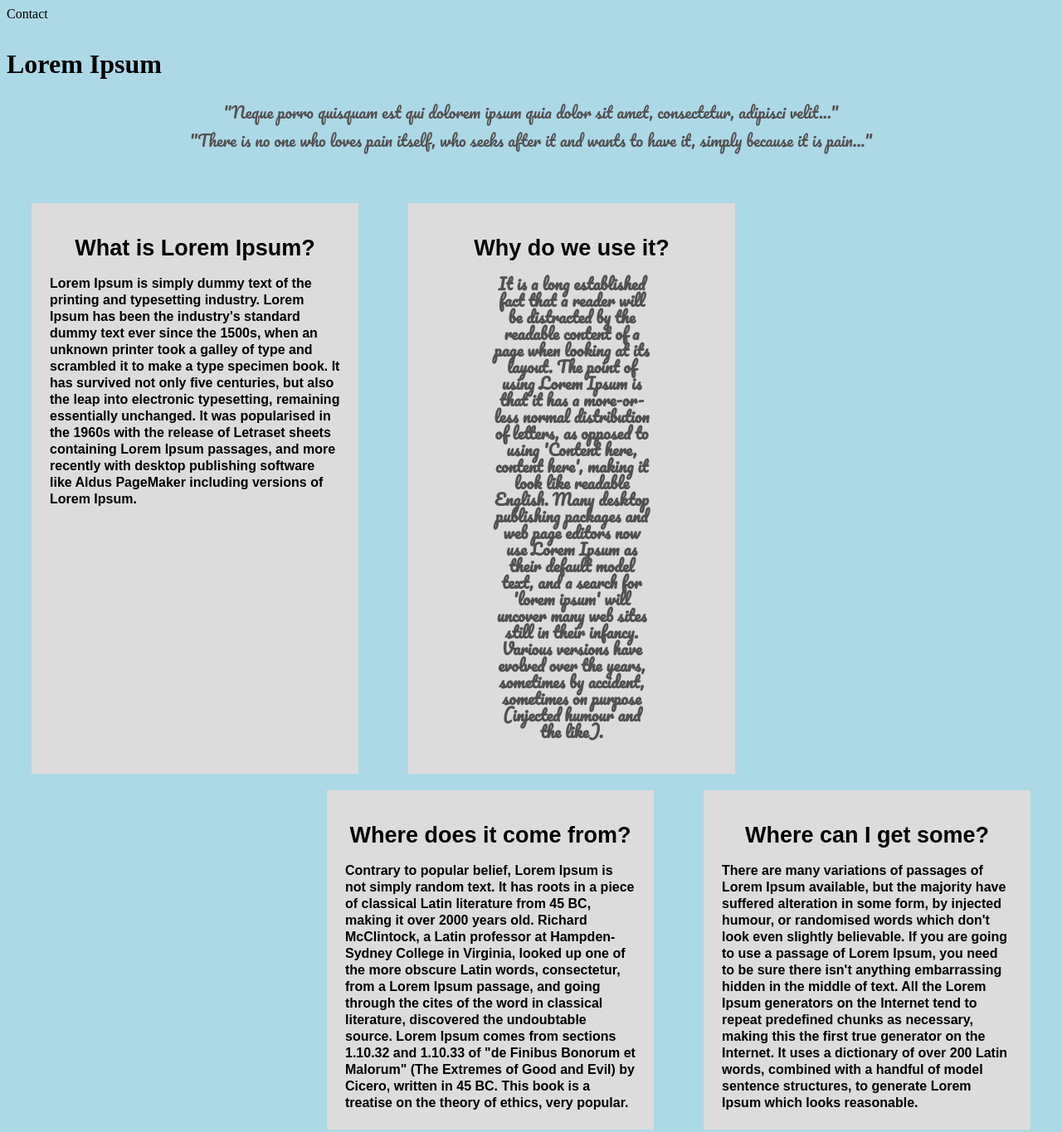
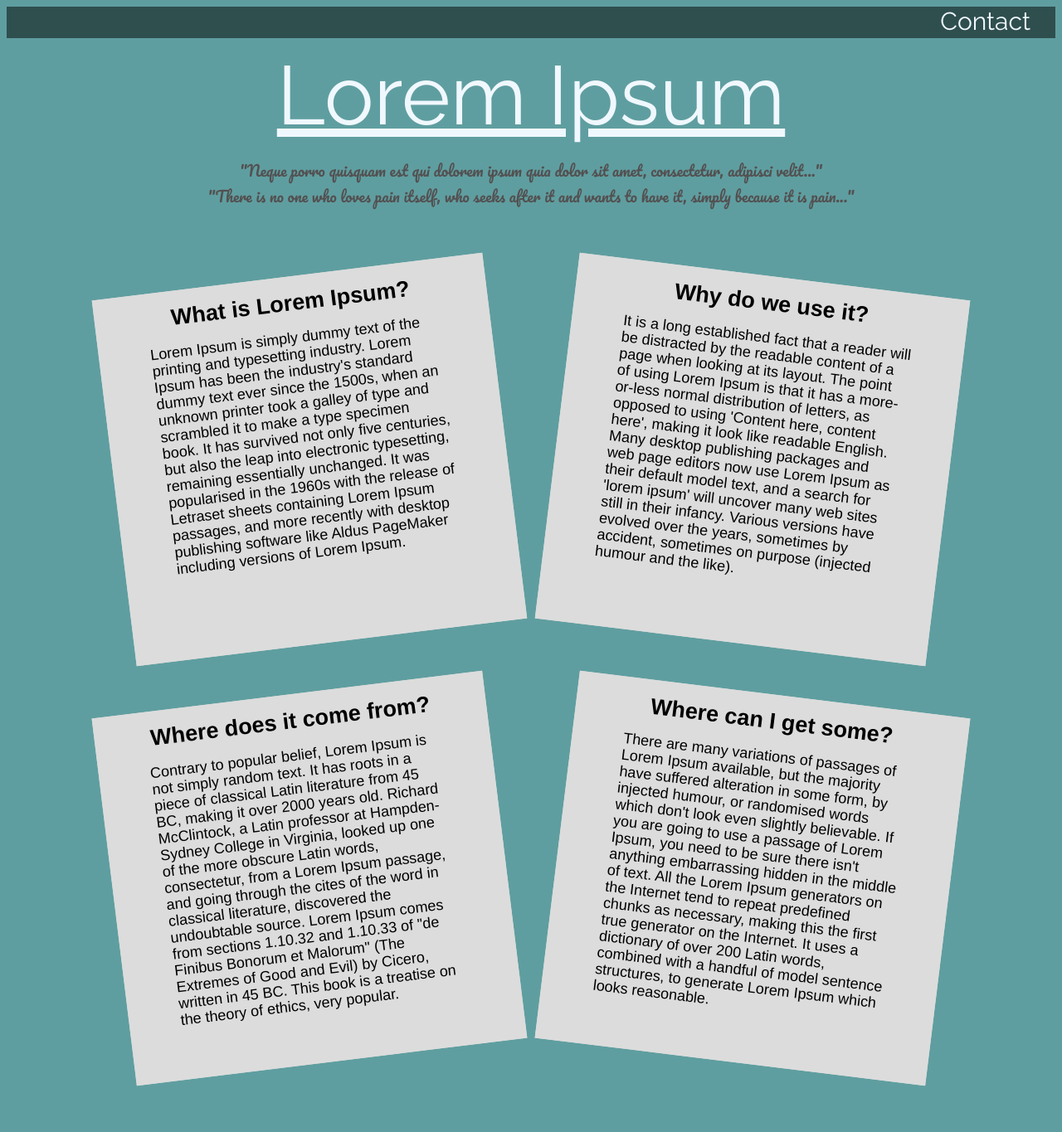
Before and after one commit to anudeepayilalath/Lorem-Ipsum, a plain HTML site: page index.html in a window 1280 px wide. Shown: the top 1365 px of the page at 83% size. Drawn offline with Linux system fonts and the light colour scheme; a web font is replaced by a local one.

Commit message:
final look

```diff
--- a/style.css
+++ b/style.css
@@ -1,43 +1,49 @@
 
-    body{background-color:lightblue;
+    body{background-color:cadetblue;
 
     }
-    nav{width:100%;
-      height:30px;
 
-  margin-bottom:20px;
 
-  }
+   nav{display:flex;
+  justify-content:flex-end;
+  width:100%;
+  height:38px;
+background-color: darkslategrey;
+font-size:30px;
+color:aliceblue;
+
+}
+#contactid:hover{color:chocolate;}
+#contactid{font-family:'Raleway', sans-serif;
+margin-right: 30px;}
 
 
 
-    button{float:right;
-    width:120px;
-  height:50px;
-  margin-right:100px;
-background-color:white;
-border:none;
-font-size: 20px;
-font-weight:bold;
-font-family:'Raleway', sans-serif;
-color:black;
-border-radius:30px;
-
-}
-    header{
+    h1{
+      margin-top: 10px;
       font-family: 'Raleway', sans-serif;
-
-    font-size:70px;
+text-decoration:underline;
+    font-size:100px;
 
     text-align:center;
-    font-weight: 800;
-      color:grey;
+    font-weight: 500;
+      color:aliceblue;
+
+      }
+    .definition{font-family:'Pacifico', cursive;
+      margin-top:-50px;
+      font-size:18px;
+      color:rgb(83, 80, 81);
+      text-align:center;
 
 
-    }
-    h2{font-family:arial;
+      }
+
+
+    h2{font-family: 'Darker Grotesque', sans-serif;
+     margin-top: -40px;
       margin-left:px;
-
+   font-weight:60px;
       font-size:27px;
 
     text-align:center;
@@ -46,105 +52,96 @@ border-radius:30px;
 
 
     #firstarti{width:350px;
-      font-family:arial;
+      font-family: arial;
     background-color:gainsboro;
-      padding:20px;
-
-
+      padding:60px;
       line-height:20px;
-      font-size:16px;
-      font-weight:bold;
-      margin-left:30px;
+      font-size:18px;
       margin-right:30px;
-      margin-top: 40px;
 
     border:gainsboro solid 2px;
+    transform:rotate(-7deg);
 
 
   }
   #secondarti{width:350px;
-    font-family:arial;
+    font-family: arial;
   background-color:gainsboro;
-    padding:20px;
+    padding:60px;
+   margin-left:30px;
+
+    line-height:20px;
+    font-size:18px;
 
 
-    line-height:20px;
-    font-size:16px;
-    font-weight:bold;
-    margin-left:30px;
-    margin-right:30px;
-    margin-top: 40px;
 
   border:gainsboro solid 2px;
+  transform:rotate(7deg);
 
 
 }
-    p{font-family:'Pacifico', cursive;
-      font-size:19px;
-      color:rgb(83, 80, 81);
-      text-align:center;
 
-       margin-left:80px;
-      margin-right:80px;}
-    #firstdiv{
+    #firstdiv{margin-top:80px;
+
+
+
       width:100%;
 display:flex;
-justify-content:flex-start;}
+justify-content:center;}
 
-button:hover{color:chocolate;}
-footer{text-align:center;
-margin-top:10px;
-font-size:20px;
-font-family: 'Raleway', sans-serif;
-}
+
+
 hr{background-color:black;
 
   margin-top:150px;
  width:400px;
- height:1.7px;
+ height:1.6px;
  border:none;
 
 }
-#seconddiv{margin-top:-20px;
+#seconddiv{
+ margin-top:60px;
   width:100%;
 display:flex;
-justify-content:flex-end;}
+justify-content:center;}
 
 #thirdarti{width:350px;
-  font-family:arial;
+  font-family: arial;
 background-color:gainsboro;
-  padding:20px;
+  padding:60px;
+
+margin-right:30px;
+  line-height:20px;
+  font-size:18px;
 
 
-  line-height:20px;
-  font-size:16px;
-  font-weight:bold;
-  margin-left:30px;
-  margin-right:30px;
-  margin-top: 40px;
 
-border:gainsboro solid 2px;}
+
+border:gainsboro solid 2px;
+transform:rotate(-7deg);
+}
 
 #fourtharti{width:350px;
   font-family:arial;
 background-color:gainsboro;
-  padding:20px;
+  padding:60px;
+  margin-left:30px;
 
 
   line-height:20px;
-  font-size:16px;
-  font-weight:bold;
-  margin-left:30px;
-  margin-right:30px;
-  margin-top: 40px;
+  font-size:18px;
+
+
+
 
 border:gainsboro solid 2px;
+transform:rotate(7deg);
 }
-#imagefirst{border:solid 1px black;
-  border-radius:20px;
 
-  width:450px;
-height:250px;
-margin-top:95px;
-margin-left:250px;
-}
+
+footer{text-align:center;
+
+  font-size:15px;
+
+  font-family: 'Raleway', sans-serif;
+  }
```
